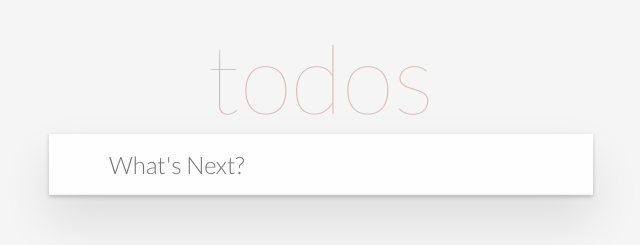
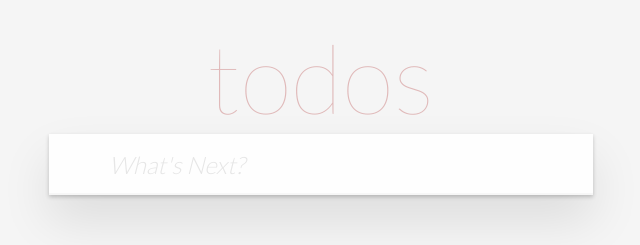
Before and after one commit to dnzv/react-todomvc, a React app: page / in a window 1280 px wide. Shown: the top 245 px of the page, without its empty margins (319-959 px from the left). Built offline with nearby package versions, Linux system fonts and the light colour scheme.

Commit message:
Add autoprefixer loader

```diff
--- a/package.json
+++ b/package.json
@@ -24,6 +24,7 @@
   "author": "Deniz Vahaboglu",
   "license": "MIT",
   "devDependencies": {
+    "autoprefixer-loader": "^3.2.0",
     "babel-core": "^6.4.5",
     "babel-loader": "^6.2.1",
     "babel-preset-es2015": "^6.3.13",
--- a/src/assets/main.css
+++ b/src/assets/main.css
@@ -22,6 +22,18 @@ input {
   font-weight: 300;
 }
 
+input::-webkit-input-placeholder {
+  font-style: italic;
+	color: #e6e6e6;
+	font-weight: 300;
+}
+
+input::-moz-placeholder {
+  font-style: italic;
+	color: #e6e6e6;
+	font-weight: 300;
+}
+
 input::input-placeholder {
 	font-style: italic;
 	color: #e6e6e6;
--- a/webpack.config.js
+++ b/webpack.config.js
@@ -24,7 +24,7 @@ const common = {
       {
         test: /\.css$/,
         include: PATHS.app,
-        loaders: ['style', 'css']
+        loaders: ['style', 'css', 'autoprefixer']
       },
       {
         test: /\.jsx?$/,
```
